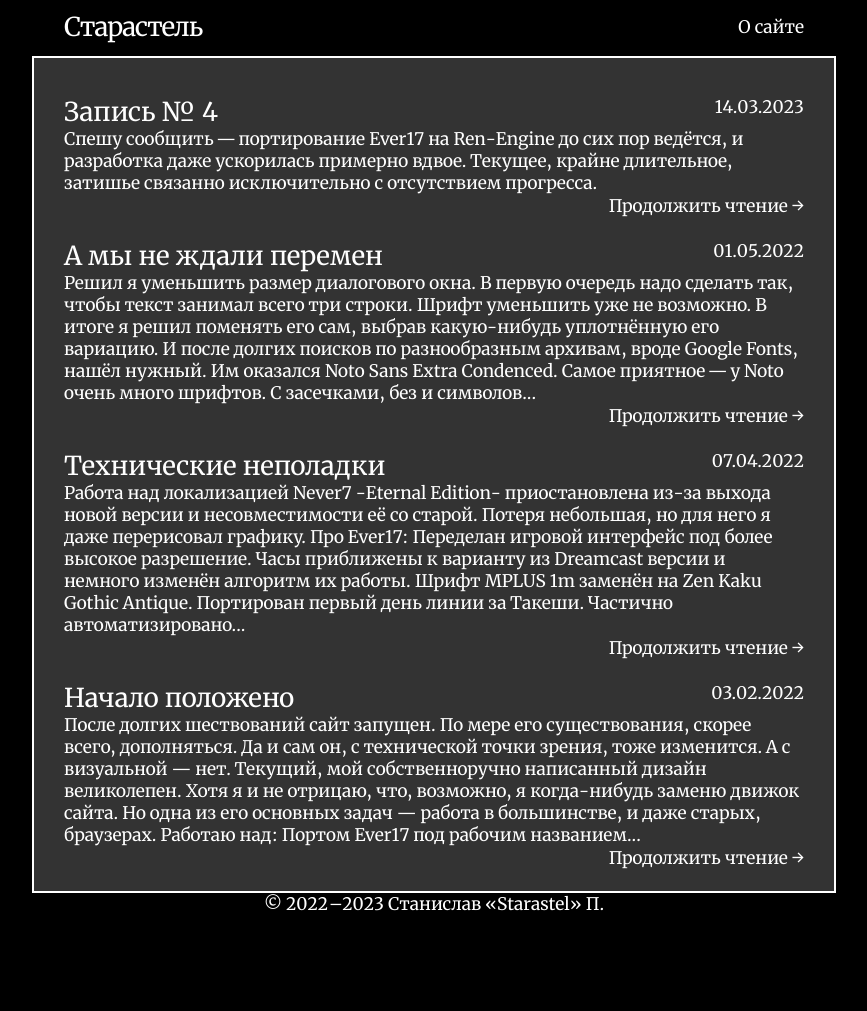
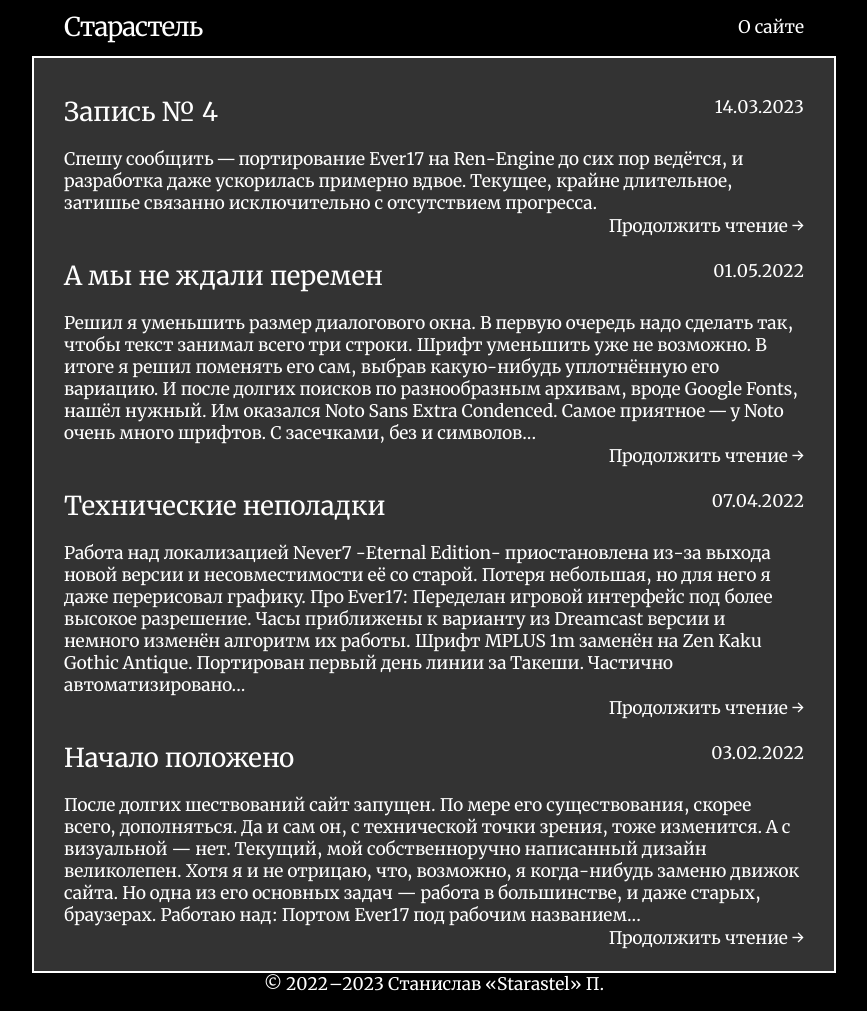
Before and after one commit to Starastel/stStarastel, a Jekyll site: the page built from index.html, in a window 1280 px wide. Shown: the whole page, without its empty margins (206-1073 px from the left). Built offline with Jekyll 4.4.1, drawn with Linux system fonts in a browser that asks for light colours; the list of posts is cut into pages by our own code; before the commit the page ends 931 px from its top, so only the background shows below that.

Commit message:
Update main.scss

```diff
--- a/assets/main.scss
+++ b/assets/main.scss
@@ -367,6 +367,7 @@ table {
 		text-align: right;
 	}
 	p {margin-bottom: 0}
+	margin-bottom: 15pt;
 }
 
 /**
```
